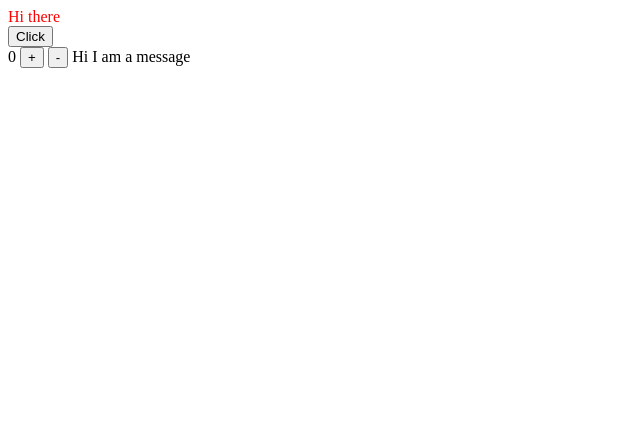
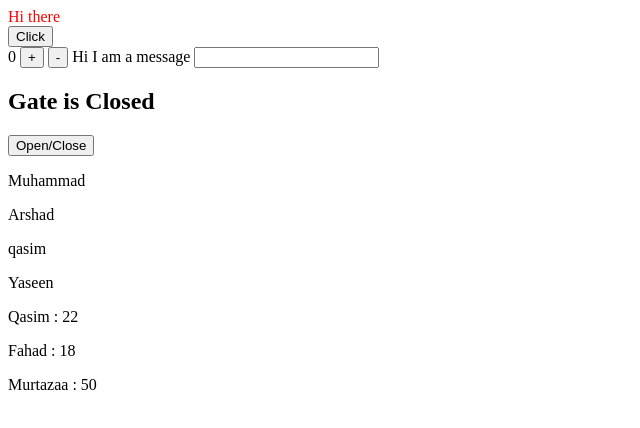
Before and after one commit to MuhammadMashood/VueJs, a plain HTML site: page index.html in a window 1280 px wide. Shown: the whole page, without its empty margins (0-640 px from the left). Drawn offline with nearby package versions, Linux system fonts and the light colour scheme.

Commit message:
last commit of day (24 Feb)

```diff
--- a/index.html
+++ b/index.html
@@ -24,6 +24,15 @@
         <button v-on:click="inc">+</button>
         <button v-on:click="dec">-</button>
         {{message}}
+
+        <input type="text" v-model="text">
+        {{text}}
+        <h2 v-if="gate">Gate is open</h2>
+        <h2 v-else-if="!gate">Gate is Closed</h2>
+        <button v-on:click=gate=!gate>Open/Close</button>
+        <p v-for="student in students">{{student}}</p>
+        <p v-for="player in players">{{player.name}}  :  {{player.age}}</p>
+
     </div>
     <script type="text/javascript" src="index.js"></script>
 </body>
--- a/index.js
+++ b/index.js
@@ -19,6 +19,14 @@ var app = new Vue({
     data: {
         temp: 0,
         message: 'Hi I am a message',
+        text: '',
+        gate: false,
+        students: ['Muhammad', 'Arshad', 'qasim', 'Yaseen'],
+        players:[
+            {name:'Qasim' ,age:22},
+            {name:"Fahad" ,age:18},
+            {name:'Murtazaa' ,age: 50},
+        ]
 
     },
     methods: {
```
